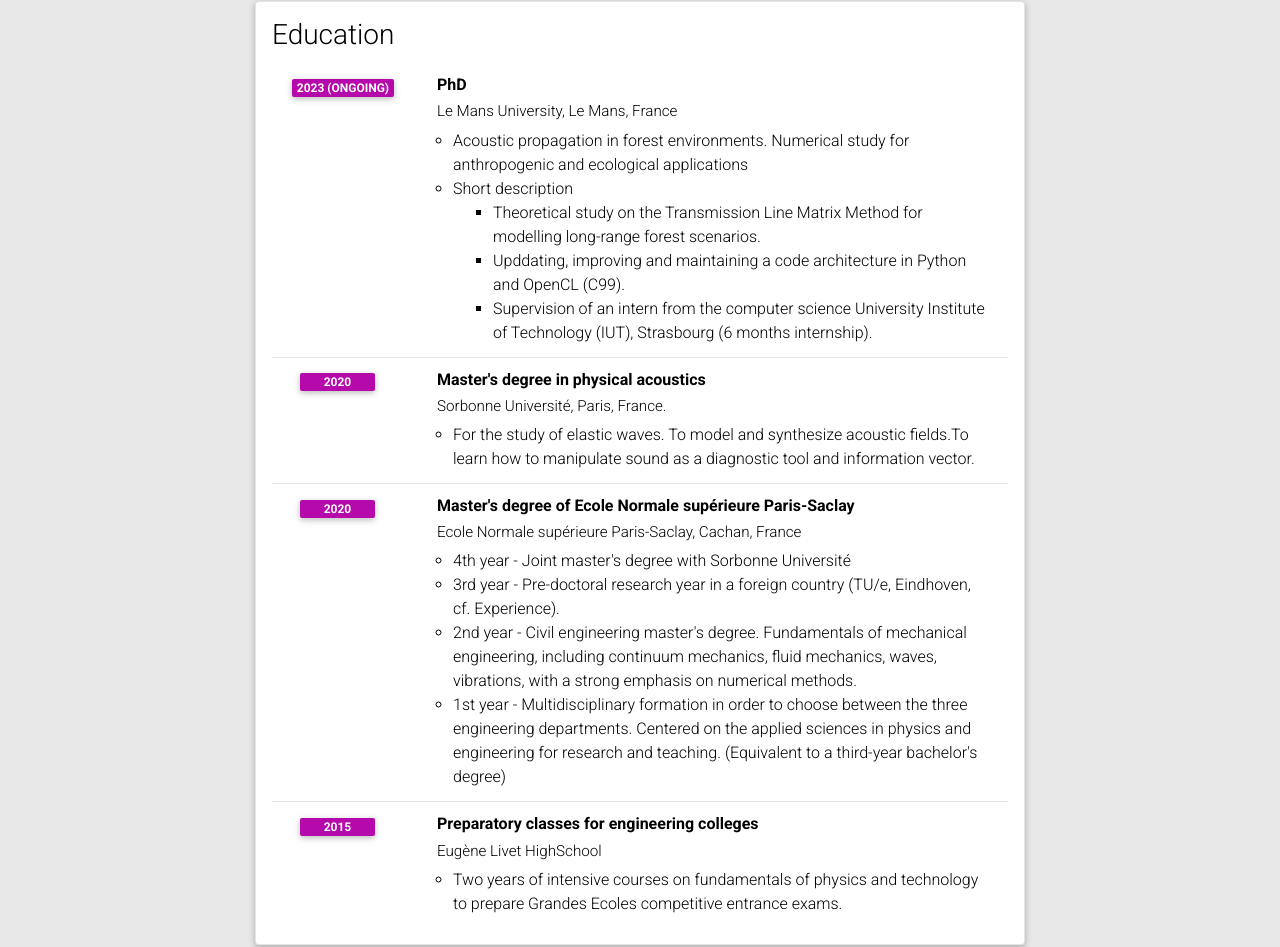
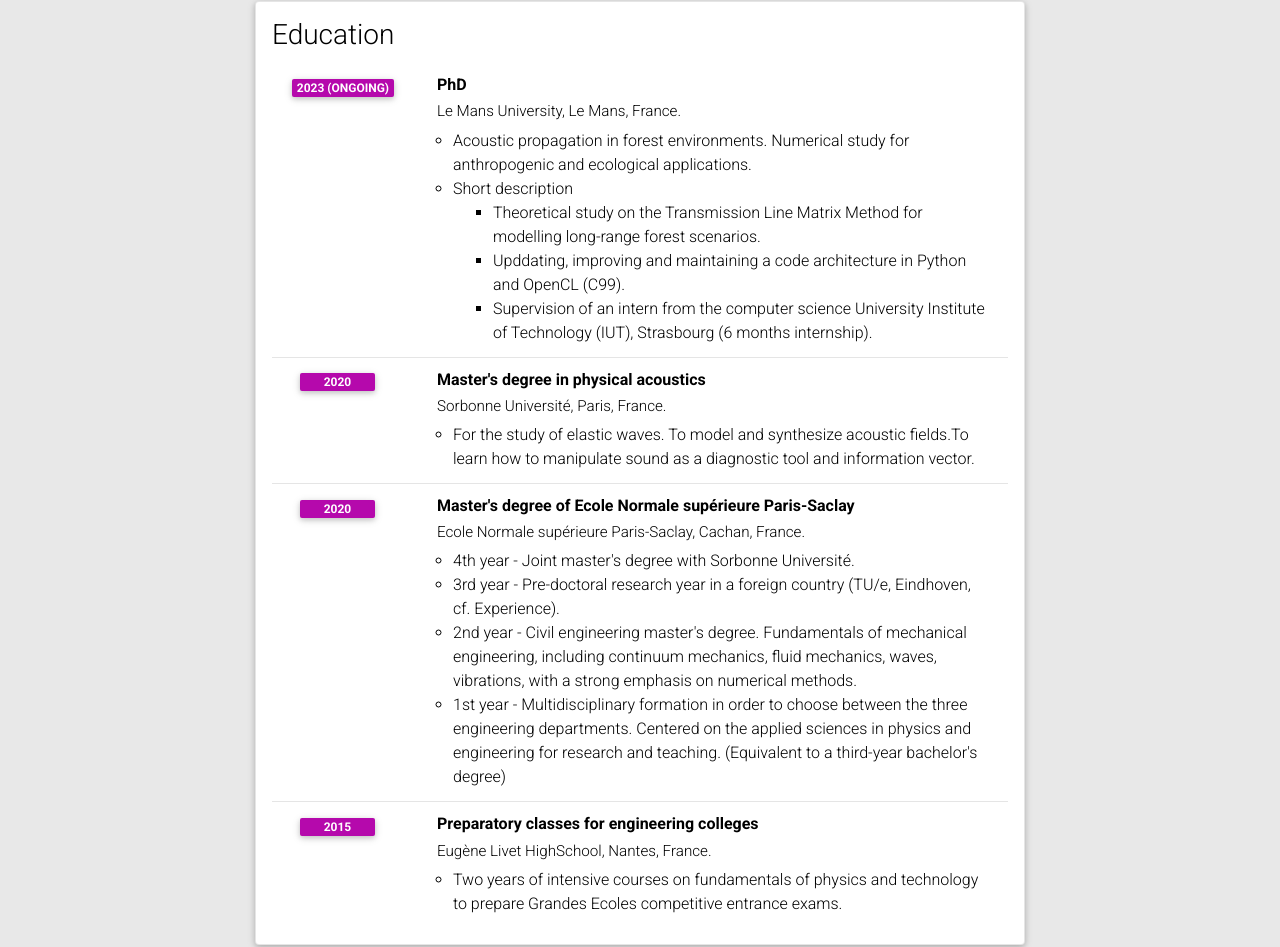
Before and after one commit to qgoestch/qgoestch, a Jekyll site: the page built from _pages/cv.md, in a window 1280 px wide and 1400 px high, scrolled down 234 px. Shown: the part 158-1105 px from the top of the window. Built offline with Jekyll 4.4.1, drawn with Linux system fonts in a browser that asks for light colours; comment, search, counter and statistics services are not loaded; a style sheet for code colours, icons or effects is not loaded; some of the changed text lies outside the part shown.

Commit message:
cleaned cv

```diff
--- a/_data/cv.yml
+++ b/_data/cv.yml
@@ -12,10 +12,10 @@
   type: time_table
   contents:
     - title: PhD
-      institution: Le Mans University, Le Mans, France
+      institution: Le Mans University, Le Mans, France.
       year: 2023 (ongoing)
       description:
-        - Acoustic propagation in forest environments. Numerical study for anthropogenic and ecological applications
+        - Acoustic propagation in forest environments. Numerical study for anthropogenic and ecological applications.
         - title: Short description
           contents:
             - Theoretical study on the Transmission Line Matrix Method for modelling long-range forest scenarios.
@@ -29,16 +29,16 @@
         - For the study of elastic waves. To model and synthesize acoustic fields.To learn how to manipulate sound as a diagnostic tool and information vector.
 
     - title: Master's degree of Ecole Normale supérieure Paris-Saclay
-      institution: Ecole Normale supérieure Paris-Saclay, Cachan, France
+      institution: Ecole Normale supérieure Paris-Saclay, Cachan, France.
       year: 2020
       description:
-        - 4th year - Joint master's degree with Sorbonne Université
+        - 4th year - Joint master's degree with Sorbonne Université.
         - 3rd year - Pre-doctoral research year in a foreign country (TU/e, Eindhoven, cf. Experience).
         - 2nd year - Civil engineering master's degree. Fundamentals of mechanical engineering, including continuum mechanics, fluid mechanics, waves, vibrations, with a strong emphasis on numerical methods.
         - 1st year - Multidisciplinary formation in order to choose between the three engineering departments. Centered on the applied sciences in physics and engineering for research and teaching. (Equivalent to a third-year bachelor's degree)
 
     - title: Preparatory classes for engineering colleges
-      institution: Eugène Livet HighSchool
+      institution: Eugène Livet HighSchool, Nantes, France.
       year: 2015
       description:
         - Two years of intensive courses on fundamentals of physics and technology to prepare Grandes Ecoles competitive entrance exams.
@@ -56,7 +56,7 @@
         - Academic methodologies and techniques. Teaching to first year students.
 
     - title: Trainee researcher
-      institution: Joint Research Unit in Environmental Acoustics (UMRAE), Strasbourg, France
+      institution: Joint Research Unit in Environmental Acoustics (UMRAE), Strasbourg, France.
       year: 2020
       description:
         - Numerical modeling of acoustic propagation over a forest floor using the TLM approach.
```
